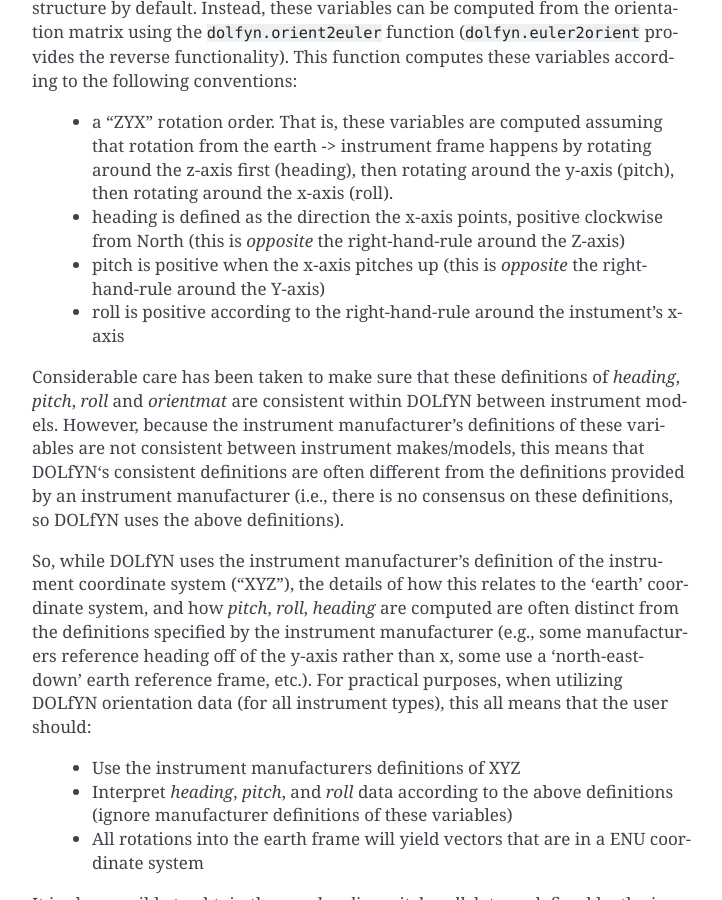
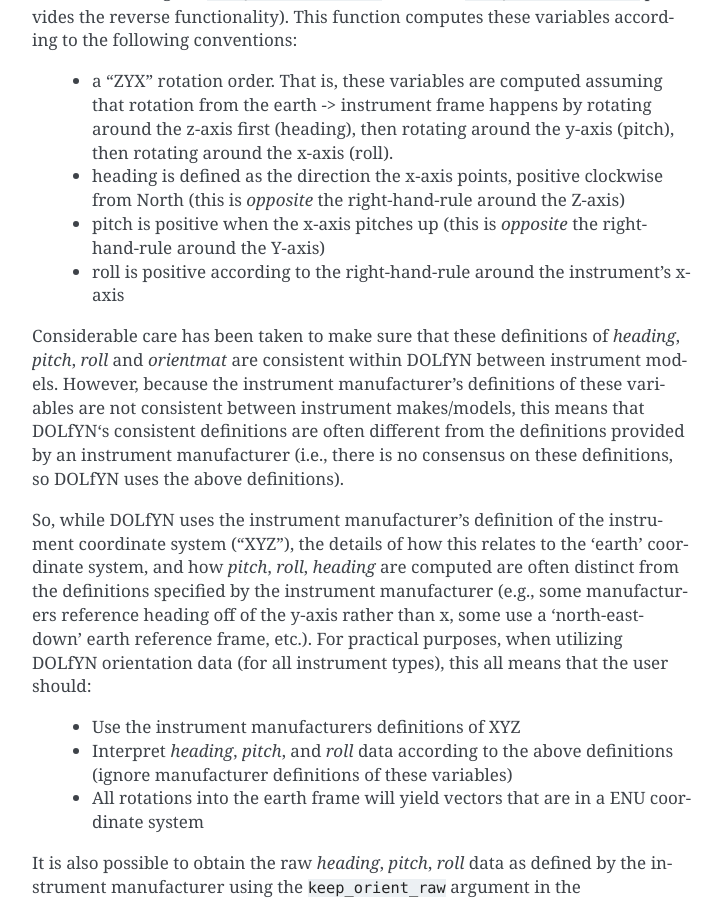
Before and after one commit to lkilcher/dolfyn, a Sphinx documentation site: the page built from doc-src/source/data-structure.rst, in a window 1280 px wide and 900 px high, scrolled down 2817 px. Shown: the whole window, without its empty margins (388-1110 px from the left). Built offline with Sphinx 7.4.7, drawn with Linux system fonts in a browser that asks for light colours; some of the changed text lies outside the part shown.

Commit message:
fix typo

```diff
--- a/doc-src/source/data-structure.rst
+++ b/doc-src/source/data-structure.rst
@@ -160,7 +158,7 @@
     right-hand-rule around the Y-axis)
 
   - roll is positive according to the right-hand-rule around the
-    instument's x-axis
+    instrument's x-axis
 
 Considerable care has been taken to make sure
 that these definitions of *heading*, *pitch*, *roll* and *orientmat*
```
Also changed, not shown: other parts of doc-src/source/data-structure.rst (+0 -2 lines).
